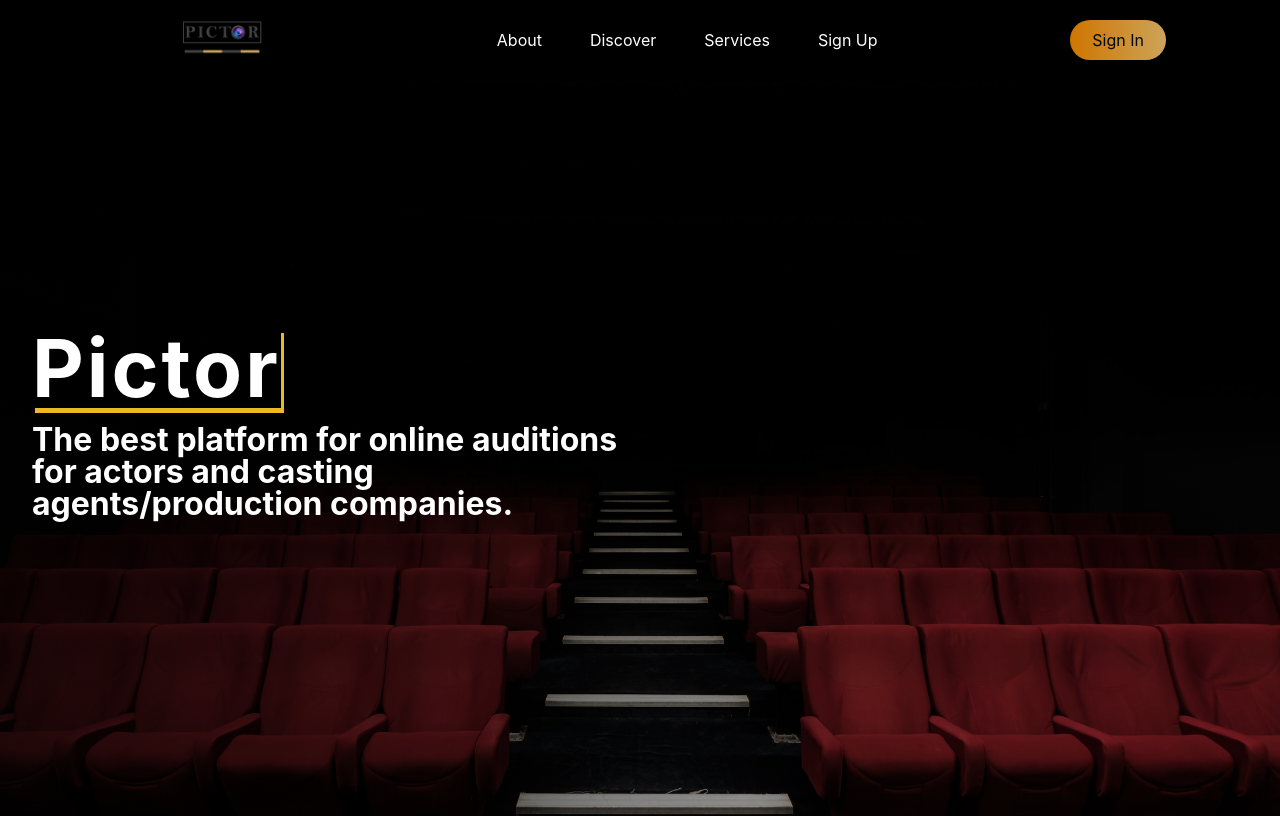
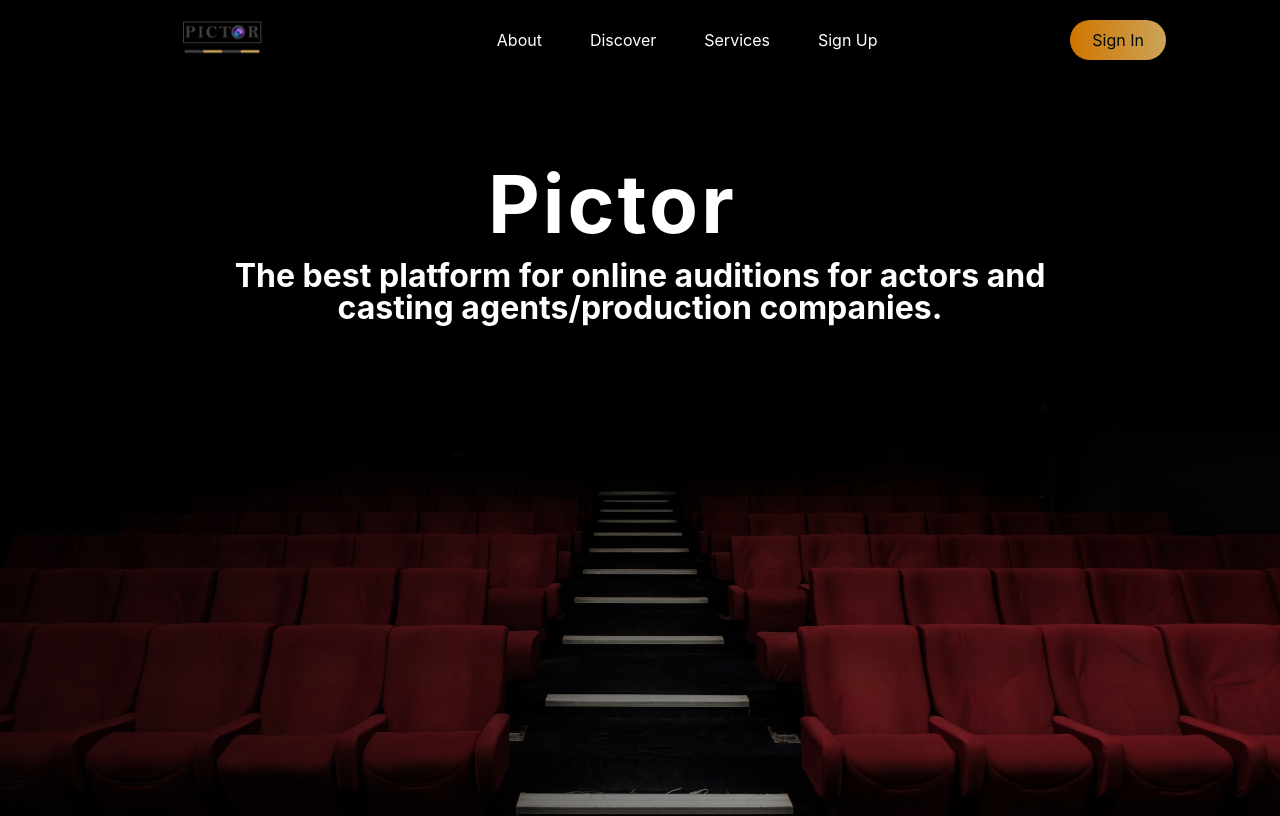
Before and after one commit to NicholasJardine/pictor-front-end, a React (Create React App) app: page / in a window 1280 px wide. Shown: the top 816 px of the page. Built offline with nearby package versions, Linux system fonts and the light colour scheme.

Commit message:
banner in with more

```diff
--- a/src/components/Hero/HeroElements.js
+++ b/src/components/Hero/HeroElements.js
@@ -26,13 +26,14 @@
     height:100vh;
     max-height:100%;
     padding: 0 2rem;
-    width:650px;
+    width:75%;
     color:#fff;
     text-transformation:uppercase;
     line-height:1;
     font-weight:bold;
-
-
+    position:relative;
+    margin:0 auto;
+    text-align:center;
     @media screen and (max-width: 650px) {
         width:100%;
     }
@@ -41,14 +42,15 @@
 export const HeroH1 = styled.h1`
     font-size:clamp(2.5rem, 10vw, 5rem);
     margin-bottom: 1rem;
-    box-shadow:3px 5px #e9ba23;
+    margin-left:296px;
+
+    margin-top:-360px;
     letter-spacing:3px;
 
 
-
     @media screen and (max-width: 768px) {
-        margin-top:220px;
-        margin-left:-16px;
+        margin-top:-220px;
+        margin-left:56px;
     }
 `
 
@@ -57,6 +59,8 @@
     margin-bottom: 2rem;
     @media screen and (max-width: 768px) {
         margin-left:-16px;
+        font-size:24px;
+        margin-top:24px;
     }
 `
 
```
